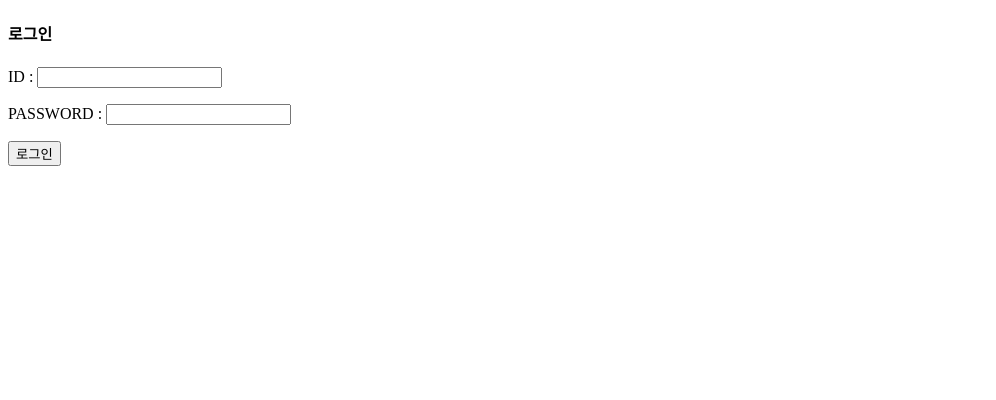
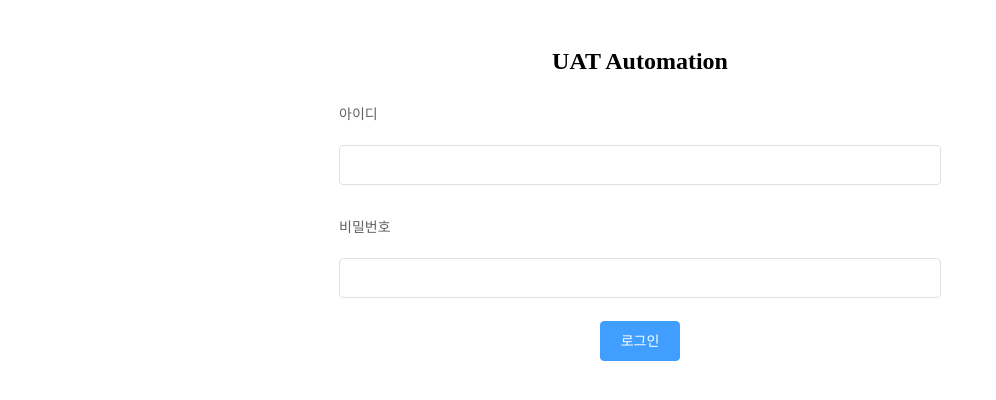
Before and after one commit to kenny-kerson/vuejs-study-phase1, a Vue app: page /#/ in a window 1280 px wide. Shown: the top 400 px of the page, without its empty margins (0-996 px from the left). Built offline with nearby package versions, Linux system fonts and the light colour scheme.

Commit message:
소스 수정분 반영

```diff
--- a/src/Constant.js
+++ b/src/Constant.js
@@ -6,6 +6,7 @@ export default {
     SET_TC_LIST: "setTcList",
     SET_TH_LIST: "setThList",
     CHANGE_IS_LOADING: "changeIsLoading",
+    CHANGE_IS_COLLAPSE: "changeIsCollapse",
 
     // Action만 존재
     GET_TS_LIST: "getTsList",
--- a/src/components/AsideMenu.vue
+++ b/src/components/AsideMenu.vue
@@ -1,24 +1,19 @@
 <template>
     <div>
-        <el-menu
-                default-active="2"
-                class="el-menu-vertical-demo"
-                @open="handleOpen"
-                @close="handleClose"
-                background-color="#545c64"
-                text-color="#fff"
-                active-text-color="#ffd04b">
+        <el-menu default-active="2" class="el-menu-vertical-demo"
+                 :collapse="this.$store.state.isCollapse"
+        >
             <el-menu-item index="1">
-                <i class="el-icon-menu"></i>
-                <span>테스트 실행</span>
+                <i class="el-icon-caret-right"></i>
+                <span slot="title">테스트 실행</span>
             </el-menu-item>
             <el-menu-item index="2">
-                <i class="el-icon-menu"></i>
-                <span>실행내역</span>
+                <i class="el-icon-tickets"></i>
+                <span slot="title">실행내역</span>
             </el-menu-item>
-            <el-menu-item index="3">
-                <i class="el-icon-menu"></i>
-                <span>로그아웃</span>
+            <el-menu-item index="3" @click="logout" >
+                <i class="el-icon-d-arrow-left"></i>
+                <span slot="title">로그아웃</span>
             </el-menu-item>
         </el-menu>
     </div>
@@ -26,7 +21,14 @@
 
 <script>
     export default {
-        name: "AsideMenu"
+        name: "AsideMenu",
+        methods: {
+            logout() {
+                this.$router.push({
+                    name: "Login"
+                })
+            }
+        }
     }
 </script>
 
--- a/src/components/Login.vue
+++ b/src/components/Login.vue
@@ -1,18 +1,27 @@
 <template>
     <div>
-        <h4>로그인</h4>
-        <p>
-            ID : <input v-model="id"
-                        @keyup.enter="login"/>
-        </p>
-        <p>
-            PASSWORD : <input type="password"
-                              v-model="password"
-                              @keyup.enter="login"/>
-        </p>
-        <p>
-            <button @click="login" @keyup.enter="login">로그인</button>
-        </p>
+        <el-main>
+            <el-row :gutter="20">
+                <el-col :span="12" :offset="6">
+                    <el-col align="center">
+                        <h2>UAT Automation</h2>
+                    </el-col>
+
+                    <el-form label-position="top" label-width="100px">
+                        <el-form-item label="아이디">
+                            <el-input v-model="id" @keyup.enter="login"></el-input>
+                        </el-form-item>
+                        <el-form-item label="비밀번호">
+                            <el-input type="password" v-model="password" @keyup.enter="login"></el-input>
+                        </el-form-item>
+                    </el-form>
+
+                    <el-col align="center">
+                        <el-button type="primary" @click="login" @keyup.enter="login">로그인</el-button>
+                    </el-col>
+                </el-col>
+            </el-row>
+        </el-main>
     </div>
 </template>
 
--- a/src/components/Main.vue
+++ b/src/components/Main.vue
@@ -1,9 +1,7 @@
 <template>
     <div>
         <el-container>
-            <el-aside>
-                <AsideMenu></AsideMenu>
-            </el-aside>
+            <AsideMenu></AsideMenu>
             <el-container>
                 <el-header>
                     <Navigation></Navigation>
@@ -12,7 +10,7 @@
                     <router-view></router-view>
                 </el-main>
                 <el-footer>
-                    copyright
+                    copyright 2019 @kakaobank kenny
                 </el-footer>
             </el-container>
         </el-container>
--- a/src/components/Navigation.vue
+++ b/src/components/Navigation.vue
@@ -8,13 +8,16 @@
                 background-color="#545c64"
                 text-color="#fff"
                 active-text-color="#ffd04b">
-            <el-menu-item index="1">테스트 실행</el-menu-item>
-            <el-menu-item index="2">실행내역</el-menu-item>
+            <el-menu-item index="1"><i class="el-icon-more"></i></el-menu-item>
+            <el-menu-item index="2">테스트 실행</el-menu-item>
+            <el-menu-item index="3">실행내역</el-menu-item>
         </el-menu>
     </div>
 </template>
 
 <script>
+    import Constant from "../Constant";
+
     export default {
         name: "Navigation",
         data() {
@@ -27,8 +30,12 @@
                 console.log(key, keyPath);
 
                 if ( "1" == key ) {
+                    this.$store.commit( Constant.CHANGE_IS_COLLAPSE, {
+                        isCollapse: !this.$store.state.isCollapse
+                    })
+                } else if ( "2" == key ) {
                     this.clickTestExecution()
-                } else {
+                } else if ( "3" == key ) {
                     this.clickTestHistory()
                 }
 
--- a/src/components/TestCase.vue
+++ b/src/components/TestCase.vue
@@ -1,6 +1,8 @@
 <template>
     <div>
-        <h3>> 테스트 케이스</h3>
+        <h3>
+            <i class="el-icon-check"></i> 테스트 케이스
+        </h3>
         <el-table
                 :data="filteredTcList"
                 stripe
--- a/src/components/TestHistory.vue
+++ b/src/components/TestHistory.vue
@@ -1,6 +1,8 @@
 <template>
     <div>
-        <h3>> 테스트 실행내역</h3>
+        <h3>
+            <i class="el-icon-check"></i> 테스트 실행내역
+        </h3>
         <el-table
                 :data="this.$store.state.thList"
                 stripe
--- a/src/components/TestScenario.vue
+++ b/src/components/TestScenario.vue
@@ -1,10 +1,14 @@
 <template>
     <div>
-        <h3>> 테스트 시나리오</h3>
+        <h3>
+            <i class="el-icon-check"></i> 테스트 시나리오
+        </h3>
         <el-table
                 :data="this.$store.state.tsList"
                 stripe
-                style="width: 100%">
+                style="width: 100%"
+                @row-click="clickTestScenario"
+        >
             <el-table-column
                     prop="tsId"
                     label="시나리오ID"
@@ -28,10 +32,10 @@
             }
         },
         methods: {
-            clickTestScenario: function(tsId) {
+            clickTestScenario: function(row) {
                 // this.eventBus.$emit("clickTestScenario", tsId)
                 this.$store.commit( Constant.SELECT_TS_ID, {
-                    selectTsId: tsId
+                    selectTsId: row.tsId
                 })
             }
         },
--- a/src/main.js
+++ b/src/main.js
@@ -7,8 +7,9 @@ import router from './router/router'
 
 import ElementUI from 'element-ui';
 import 'element-ui/lib/theme-chalk/index.css';
+import locale from 'element-ui/lib/locale/lang/en'
 
-Vue.use(ElementUI);
+Vue.use(ElementUI, { locale })
 
 Vue.config.productionTip = false
 Vue.prototype.eventBus = eventBus
--- a/src/store/mutations.js
+++ b/src/store/mutations.js
@@ -18,5 +18,9 @@ export default {
 
     [Constant.CHANGE_IS_LOADING]: (state, payload) => {
         state.isLoading = payload.isLoading
+    },
+
+    [Constant.CHANGE_IS_COLLAPSE]: (state, payload) => {
+        state.isCollapse = payload.isCollapse
     }
 }
--- a/src/store/state.js
+++ b/src/store/state.js
@@ -6,5 +6,6 @@ export default {
     thList: [
     ],
     selectTsId: "",
-    isLoading: false
+    isLoading: false,
+    isCollapse: false
 }
```
